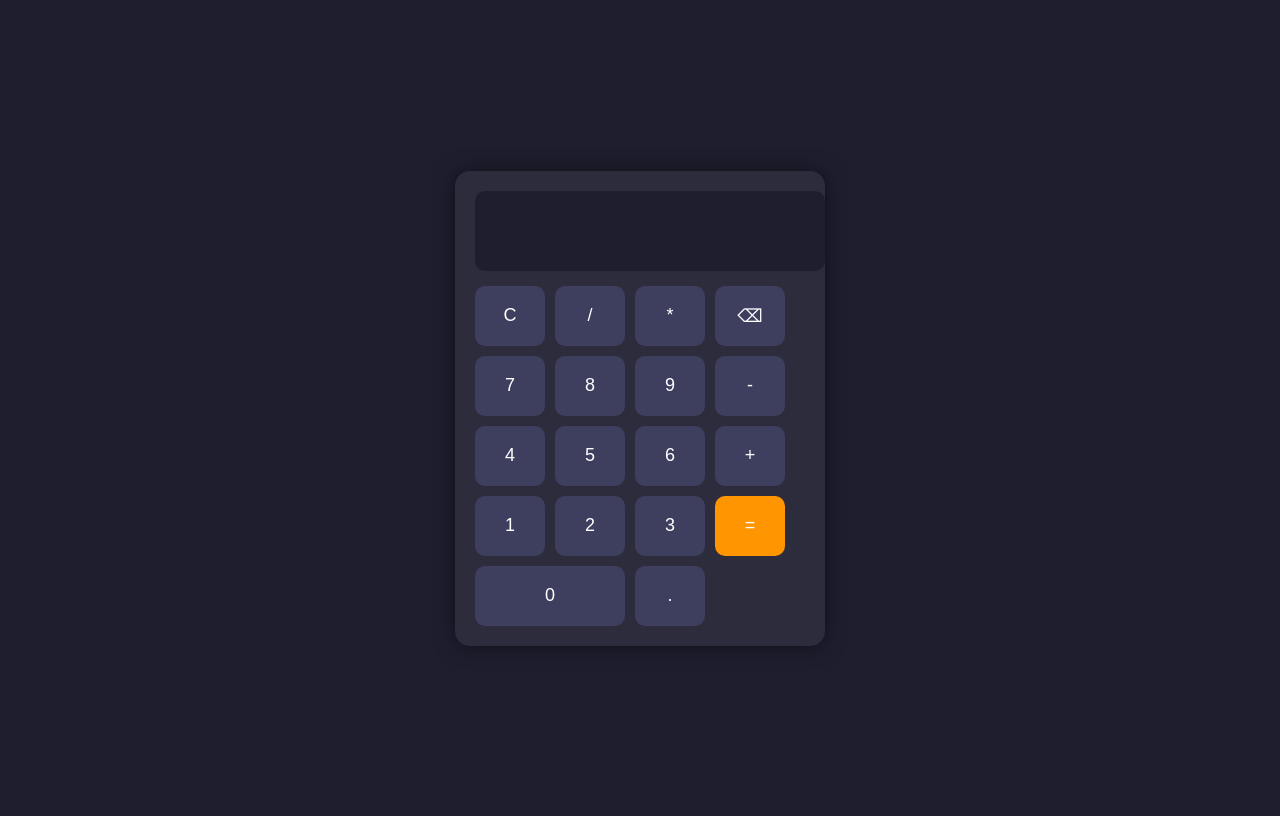
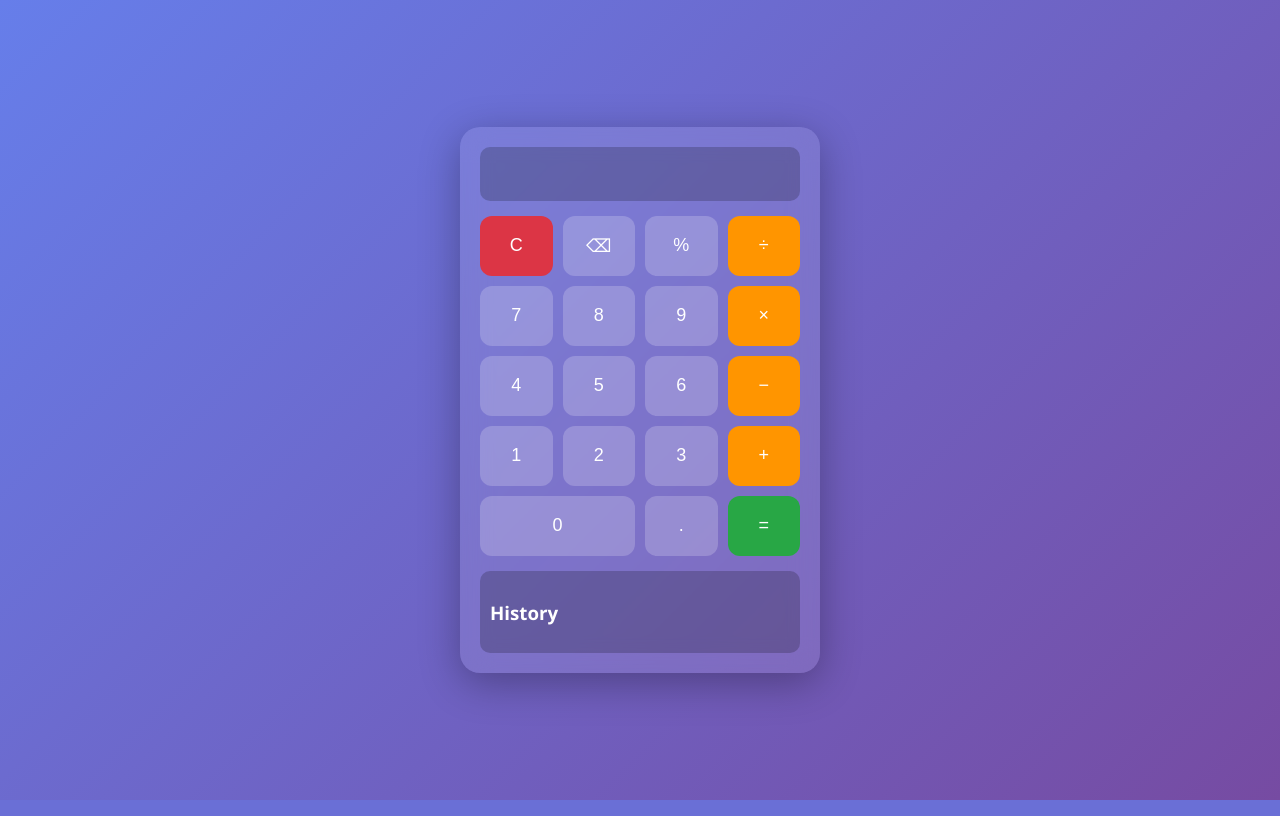
Before and after one commit to pranav2221/Calculator, a FastAPI app: page / in a window 1280 px wide. Run offline with FastAPI, Linux system fonts and the light colour scheme.

Commit message:
Improved UI

```diff
--- a/static/style.css
+++ b/static/style.css
@@ -1,35 +1,47 @@
 body {
+    margin: 0;
+    height: 100vh;
     display: flex;
     justify-content: center;
     align-items: center;
-    height: 100vh;
-    background: #1e1e2f;
-    font-family: Arial, sans-serif;
+    font-family: 'Segoe UI', sans-serif;
+    background: linear-gradient(135deg, #667eea, #764ba2);
 }
 
 .calculator {
-    background: #2c2c3c;
+    backdrop-filter: blur(15px);
+    background: rgba(255,255,255,0.1);
+    border-radius: 20px;
     padding: 20px;
-    border-radius: 15px;
-    box-shadow: 0 0 20px rgba(0,0,0,0.5);
+    width: 320px;
+    box-shadow: 0 10px 40px rgba(0,0,0,0.3);
 }
 
-#display {
+.display {
+    background: rgba(0,0,0,0.2);
+    border-radius: 10px;
+    padding: 10px;
+    margin-bottom: 15px;
+}
+
+#expression {
+    color: #ddd;
+    font-size: 16px;
+    text-align: right;
+}
+
+#result {
     width: 100%;
-    height: 60px;
-    margin-bottom: 15px;
-    font-size: 24px;
+    border: none;
+    background: transparent;
+    color: white;
+    font-size: 28px;
     text-align: right;
-    padding: 10px;
-    border: none;
-    border-radius: 10px;
-    background: #1e1e2f;
-    color: white;
 }
 
 .buttons {
     display: grid;
-    grid-template-columns: repeat(4, 70px);
+    grid-template-columns: repeat(4, 1fr);
     gap: 10px;
 }
 
@@ -37,26 +49,47 @@ button {
     height: 60px;
     font-size: 18px;
     border: none;
-    border-radius: 10px;
-    background: #3e3e5e;
+    border-radius: 12px;
+    background: rgba(255,255,255,0.2);
     color: white;
     cursor: pointer;
     transition: 0.2s;
 }
 
 button:hover {
-    background: #5a5a8a;
+    background: rgba(255,255,255,0.4);
+    transform: scale(1.05);
+}
+
+button:active {
+    transform: scale(0.95);
+}
+
+.operator {
+    background: #ff9500;
 }
 
 .equal {
-    background: #ff9500;
-    grid-row: span 2;
+    background: #28a745;
 }
 
-.equal:hover {
-    background: #e08900;
+.clear {
+    background: #dc3545;
 }
 
 .zero {
     grid-column: span 2;
 }
+
+.history {
+    margin-top: 15px;
+    background: rgba(0,0,0,0.2);
+    padding: 10px;
+    border-radius: 10px;
+    color: white;
+}
+
+.history ul {
+    list-style: none;
+    padding: 0;
+}
--- a/templates/index.html
+++ b/templates/index.html
@@ -1,64 +1,79 @@
 <!DOCTYPE html>
 <html>
 <head>
-    <title>Calculator</title>
+    <title>DevOps Calculator</title>
     <link rel="stylesheet" href="/static/style.css">
 </head>
 <body>
 
 <div class="calculator">
-    <input type="text" id="display" disabled>
+    <div class="display">
+        <div id="expression"></div>
+        <input type="text" id="result" disabled>
+    </div>
 
     <div class="buttons">
-        <button onclick="clearDisplay()">C</button>
-        <button onclick="appendValue('/')">/</button>
-        <button onclick="appendValue('*')">*</button>
+        <button class="clear" onclick="clearDisplay()">C</button>
         <button onclick="deleteLast()">⌫</button>
+        <button onclick="appendValue('%')">%</button>
+        <button class="operator" onclick="appendValue('/')">÷</button>
 
         <button onclick="appendValue('7')">7</button>
         <button onclick="appendValue('8')">8</button>
         <button onclick="appendValue('9')">9</button>
-        <button onclick="appendValue('-')">-</button>
+        <button class="operator" onclick="appendValue('*')">×</button>
 
         <button onclick="appendValue('4')">4</button>
         <button onclick="appendValue('5')">5</button>
         <button onclick="appendValue('6')">6</button>
-        <button onclick="appendValue('+')">+</button>
+        <button class="operator" onclick="appendValue('-')">−</button>
 
         <button onclick="appendValue('1')">1</button>
         <button onclick="appendValue('2')">2</button>
         <button onclick="appendValue('3')">3</button>
+        <button class="operator" onclick="appendValue('+')">+</button>
+
+        <button class="zero" onclick="appendValue('0')">0</button>
+        <button onclick="appendValue('.')">.</button>
         <button class="equal" onclick="calculate()">=</button>
+    </div>
 
-        <button onclick="appendValue('0')" class="zero">0</button>
-        <button onclick="appendValue('.')">.</button>
+    <div class="history">
+        <h3>History</h3>
+        <ul id="historyList"></ul>
     </div>
 </div>
 
 <script>
-let display = document.getElementById("display");
+let expression = "";
+let history = [];
 
-function appendValue(value) {
-    display.value += value;
+function appendValue(val) {
+    expression += val;
+    updateDisplay();
 }
 
 function clearDisplay() {
-    display.value = "";
+    expression = "";
+    updateDisplay();
+    document.getElementById("result").value = "";
 }
 
 function deleteLast() {
-    display.value = display.value.slice(0, -1);
+    expression = expression.slice(0, -1);
+    updateDisplay();
+}
+
+function updateDisplay() {
+    document.getElementById("expression").innerText = expression;
 }
 
 async function calculate() {
     try {
-        let expression = display.value;
-
-        // Extract numbers and operator (simple version)
         let match = expression.match(/(\d+\.?\d*)([\+\-\*\/])(\d+\.?\d*)/);
 
         if (!match) {
-            display.value = "Error";
+            document.getElementById("result").value = "Error";
             return;
         }
 
@@ -66,21 +81,46 @@ async function calculate() {
         let op = match[2];
         let num2 = match[3];
 
-        let operationMap = {
-            '+': 'add',
-            '-': 'sub',
-            '*': 'mul',
-            '/': 'div'
-        };
+        let map = { '+': 'add', '-': 'sub', '*': 'mul', '/': 'div' };
 
-        let response = await fetch(`/calculate?num1=${num1}&num2=${num2}&operation=${operationMap[op]}`);
-        let data = await response.json();
+        let res = await fetch(`/calculate?num1=${num1}&num2=${num2}&operation=${map[op]}`);
+        let data = await res.json();
 
-        display.value = data.result;
+        let result = data.result;
+        document.getElementById("result").value = result;
+
+        history.unshift(`${expression} = ${result}`);
+        updateHistory();
+
     } catch {
-        display.value = "Error";
+        document.getElementById("result").value = "Error";
     }
 }
+
+function updateHistory() {
+    let list = document.getElementById("historyList");
+    list.innerHTML = "";
+    history.slice(0, 5).forEach(item => {
+        let li = document.createElement("li");
+        li.innerText = item;
+        list.appendChild(li);
+    });
+}
+
+// Keyboard Support
+document.addEventListener("keydown", function(event) {
+    let key = event.key;
+
+    if (!isNaN(key) || "+-*/.%".includes(key)) {
+        appendValue(key);
+    } else if (key === "Enter") {
+        calculate();
+    } else if (key === "Backspace") {
+        deleteLast();
+    } else if (key === "Escape") {
+        clearDisplay();
+    }
+});
 </script>
 
 </body>
```
